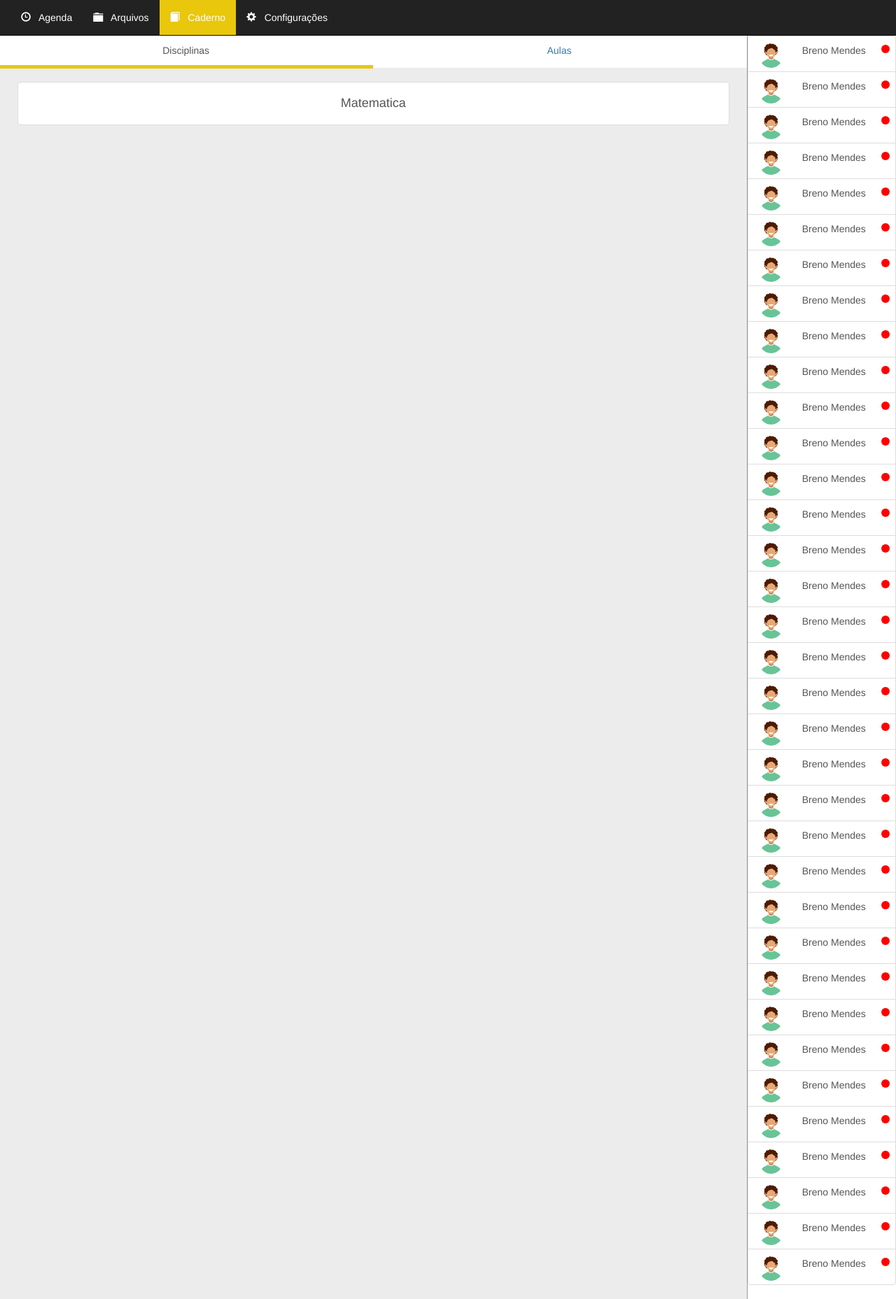
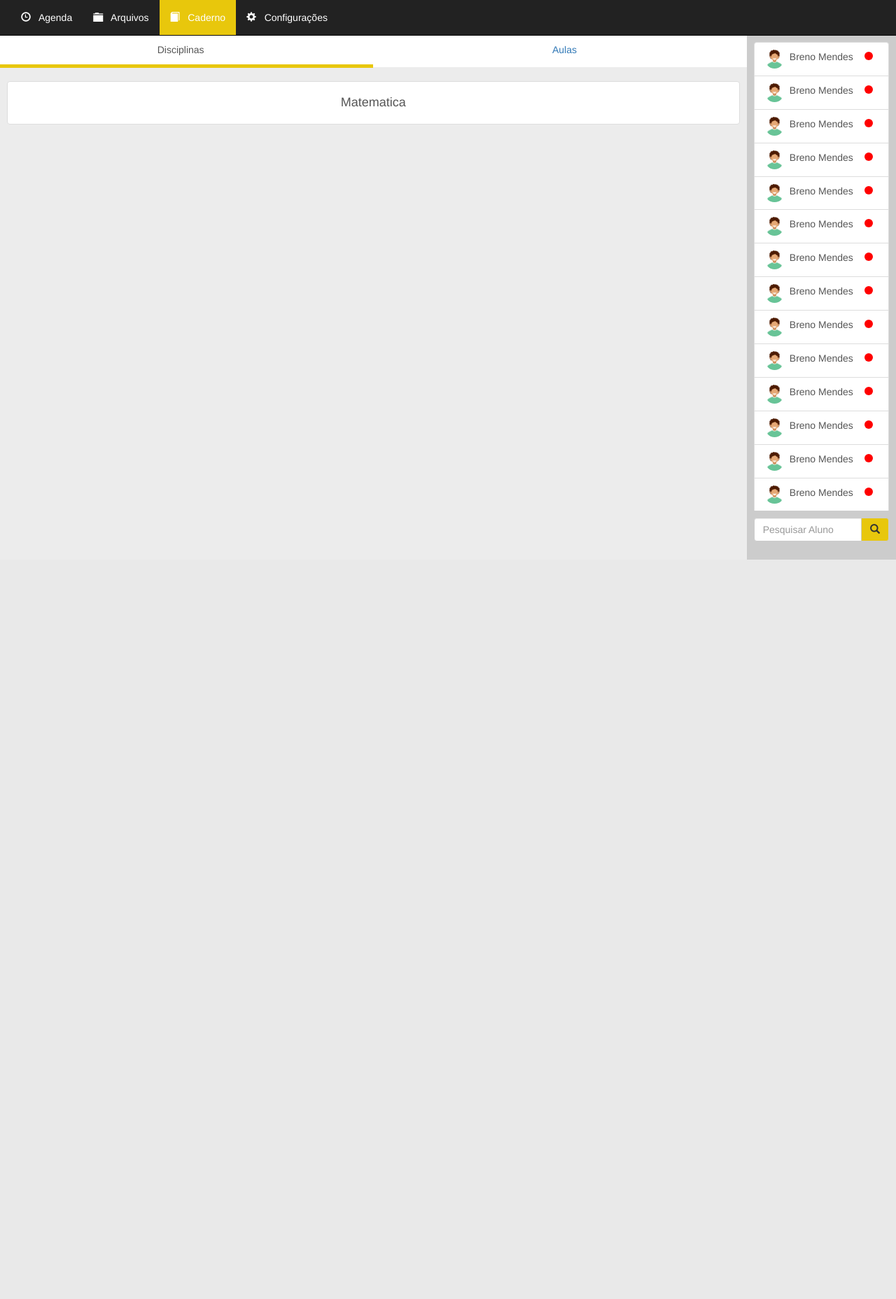
Before and after one commit to lucasgdutra/IFPlus, a PHP site: page /View/Caderno/ in a window 1280 px wide. Shown: the whole page at 70% size. After the commit the page ends 800 px from the top, so only its background shows below. Run offline with PHP 8.4, Linux system fonts and the light colour scheme.

Commit message:
Criação das classes no-padding e no-margin, refatoração do painel de contatos do chat, definição de navbar principal como fixa no topo

```diff
--- a/View/Arquivos/aluno.php
+++ b/View/Arquivos/aluno.php
@@ -10,14 +10,15 @@
         <link type="text/css" rel="stylesheet" href="../bibliotecas/css/chat.css">
     </head>
     <body>
-        <?php $nome_tela="Arquivos"?>
-        <?php require '../header.php';?>
+        <?php $nome_tela = "Arquivos" ?>
+        <?php require '../header.php'; ?>
 
         <div class="container-fluid">
             <div class="row">
                 <div class="col-sm-9 col-md-10">
                     <div style="padding: 0" class="container-fluid">
                         <div class="row">
+                            <div style="margin-top: 50px;" class="">
                                 <div id="submenu">
                                     <!-- Nav tabs -->
                                     <ul class="nav nav-tabs" role="tablist">
@@ -25,6 +26,7 @@
                                             <a class="disabled">Todos os Arquivos</a>
                                         </li>
                                     </ul>
+                                </div>
                             </div>
                             <br>
                             <div  class="container-fluid">
--- a/View/Caderno/index.php
+++ b/View/Caderno/index.php
@@ -16,14 +16,16 @@
 
             <div class="row">
 
-                <div class="col-sm-9 col-md-10">
+                <div class="col-sm-9 col-md-10 no-padding">
                     <div style="padding: 0" class="container-fluid">
-                        <div id="submenu" class="row">
-                            <!-- Nav tabs -->
-                            <ul class="nav  nav-tabs " role="tablist">
-                                <li role="presentation" class="active col-xs-6"><a href="#caderno-disc" aria-controls="caderno-disc" role="tab" data-toggle="tab">Disciplinas</a></li>
-                                <li role="presentation" class="col-xs-6"><a href="#caderno-aula" aria-controls="caderno-aula" role="tab" data-toggle="tab">Aulas</a></li>
-                            </ul>
+                        <div style="margin-top: 50px;" class="">
+                            <div id="submenu">
+                                <!-- Nav tabs -->
+                                <ul class="nav  nav-tabs row" role="tablist">
+                                    <li role="presentation" class="active col-xs-6"><a href="#caderno-disc" aria-controls="caderno-disc" role="tab" data-toggle="tab">Disciplinas</a></li>
+                                    <li role="presentation" class="col-xs-6"><a href="#caderno-aula" aria-controls="caderno-aula" role="tab" data-toggle="tab">Aulas</a></li>
+                                </ul>
+                            </div>
                         </div>
                         <div style="padding: 10px" class="tab-content">
 
@@ -65,7 +67,7 @@
                     </div>
                 </div>
 
-                <div id="mensageiro" class="col-sm-3 col-md-2 hidden-xs">
+                <div class="col-sm-3 col-md-2 hidden-xs no-padding">
                     <?php include '../Chat/barra-lateral.php'; ?>
                 </div>
             </div>
--- a/View/Chat/barra-lateral.php
+++ b/View/Chat/barra-lateral.php
@@ -4,20 +4,40 @@
         </div>
         Comentada por Lucas -> Desnecessária-->
 
-    <aside id="users_online">
+
+
+<div  class="affix" style=" padding-top: 50px; height: 100vh; background-color: #ccc">
+    <aside style="height: 85vh; overflow: auto; padding: 10px; ">
         <div class="list-group">
-            <?php for ($i = 1; $i <= 35; $i++): ?>
-                <a href="#" class="list-group-item ">
-                    <div class="imgSmall">
-                        <img class="img-responsive img-circle" src="../bibliotecas/img/breno.png" border="0">
+            <?php for ($i = 1; $i <= 70; $i++): ?>
+                <a href="#"  class="list-group-item" style="">
+                    <div class="row no-margin">
+                        <div class="col-sm-2 no-padding vertical-bottom">
+                            <img class="img img-responsive img-circle " src="../bibliotecas/img/breno.png" border="0">
+                        </div>
+                        <div class="col-sm-8 no-padding vertical-bottom">
+                            Breno Mendes
+                        </div>
+                        <div class="col-sm-2 no-padding vertical-bottom">
+                            <span  class="status off "></span>
+                        </div>
                     </div>
-                    <p class="comecar">Breno Mendes</p>
-                    <span  class="status off"></span>
                 </a>
             <?php endfor; ?>
         </div>
+
     </aside>
-
+    <div style="height: 20vh; padding: 10px;">
+        <div class="input-group">
+            <input class="form-control" aria-label="Pesquisar" placeholder="Pesquisar Aluno" type="text">
+            <div class="input-group-btn">
+                <button type="button" class="btn btn-default" aria-label="Pesquisar">
+                    <span class="glyphicon glyphicon-search"></span>
+                </button>
+            </div>
+        </div>
+    </div>
+</div>
 <!--<aside id="chats">
     <div class="window" id="janela_x">
         <div class="header_window">
--- a/View/bibliotecas/css/chat.css
+++ b/View/bibliotecas/css/chat.css
@@ -105,22 +105,20 @@ ul{
 }*/
 
 .status{
-    position: absolute;
-    right:8px;
-    top: 35%;
-    margin-top: -6px;
-    width:12px;
-    height:12px;
-    border-radius:50%;
-    background:#666;
+    border-radius: 50%;
+    display: inline-block;
+    height: 12px;
+    width: 12px;
+    border: 1px solid transparent;
+    background-color: #FFFF00;
 }
 
-.status.off{
-    background:red;
+.off{
+    background-color:red;
 }
 
-.status.on{
-    background:#090;
+.on{
+    background-color:#090;
 }
 
 /** asside dos chats position: absolute**/
--- a/View/bibliotecas/css/style.css
+++ b/View/bibliotecas/css/style.css
@@ -64,3 +64,15 @@ body{
 .bs-callout-info {
     border-left-color: #ffffff;
 }
+
+.no-padding{
+    padding: 0;
+}
+
+.no-margin{
+    margin: 0;
+}
+
+.vertical-bottom{
+    vertical-align: bottom;
+}
--- a/View/header.php
+++ b/View/header.php
@@ -1,5 +1,5 @@
 <header>
-    <nav class="navbar navbar-static-top navbar-inverse">
+    <nav style="margin-bottom: 60px;"class="navbar navbar-fixed-top navbar-inverse">
         <div class="container-fluid">
             <div class="row">
                 <div class="navbar-header">
@@ -61,14 +61,14 @@
                             <?php
                             if ($nome_tela == 'Chat') {
                                 echo ' active"';
-                            }else{
+                            } else {
                                 echo '"';
                             }
                             ?>>
                                 <a  href="../Chat/">
-                                    <span class="glyphicon glyphicon-comment" aria-hidden="true"></span>
-                                    &nbsp;
-                                    Chat
+                                <span class="glyphicon glyphicon-comment" aria-hidden="true"></span>
+                                &nbsp;
+                                Chat
                                 </a>
                             </li>
                             <li>
```
Also changed, not shown: View/Arquivos/index.php (+6 -6 lines), View/Arquivos/prof.php (+5 -3 lines), View/Caderno/teste.php (added, +155 -0 lines), 1 other file. Lines whose indentation alone changed are shown as unchanged.
